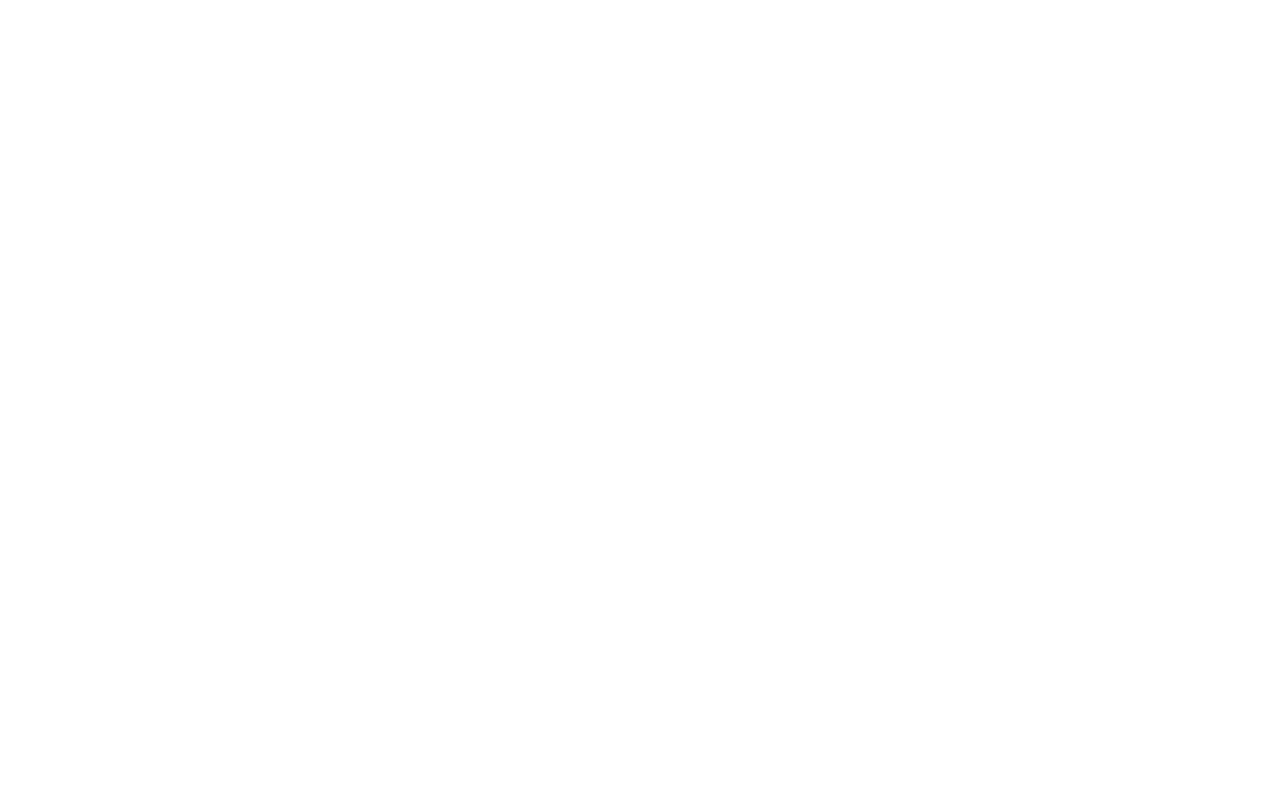
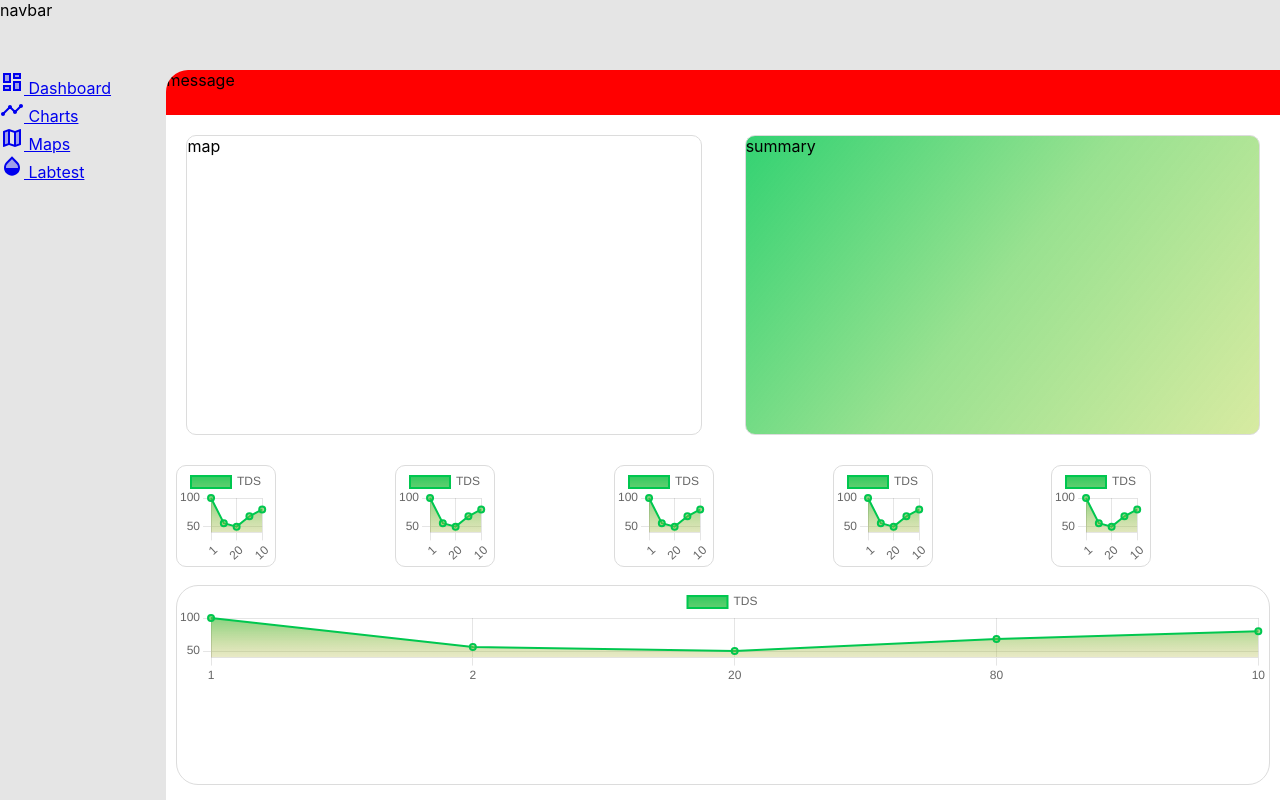
Before and after one commit to msanket9/saaf-water-dashboard, a React (Create React App) app: page / in a window 1280 px wide. Built offline with nearby package versions, Linux system fonts and the light colour scheme.

Commit message:
Minor changes

```diff
--- a/src/App.js
+++ b/src/App.js
@@ -13,7 +13,7 @@
   return (
     <Router>
       <Switch>
-        <Route exact path="/dashboard" component={home}/>
+        <Route exact path="/" component={home}/>
         <Route  path="/charts"component={Charts}/>
         <Route  path="/maps"component={Map}/>
         <Route  path="/labtest"component={Labtest}/>
--- a/src/components/charts/LineChart.js
+++ b/src/components/charts/LineChart.js
@@ -13,7 +13,7 @@
         {
           label: "TDS",
           fill:"start",
-          backgroundColor: gradient, // Put the gradient here as a fill color
+          backgroundColor: gradient,
           borderColor: "rgb(0, 199, 79)",
           borderWidth: 2,
           pointColor: "#fff",
--- a/src/components/pages/home/Home.css
+++ b/src/components/pages/home/Home.css
@@ -31,7 +31,7 @@
 
 .message {
   width: 100%;
-  height: 20px;
+  height: 45px;
   background-color: #ff0000;
 }
 .top_content {
--- a/src/components/pages/home/Home.js
+++ b/src/components/pages/home/Home.js
@@ -2,6 +2,8 @@
 import NavBar from "../NavBar";
 import SideBar from "../Sidebar";
 import "./Home.css";
+import LineChart from '../../charts/LineChart'
+
 function Home() {
   return (
     <div class="container">
@@ -29,13 +31,13 @@
   return (
     <>
       <div class="graphs">
-        <div class="graph_div"></div>
-        <div class="graph_div"></div>
-        <div class="graph_div"></div>
-        <div class="graph_div"></div>
-        <div class="graph_div"></div>
+        <div class="graph_div"> <LineChart /> </div>
+        <div class="graph_div"> <LineChart /> </div>
+        <div class="graph_div"> <LineChart /> </div>
+        <div class="graph_div"> <LineChart /> </div>
+        <div class="graph_div"> <LineChart /> </div>
       </div>
-      <div class="history">history</div>
+      <div class="history"> <LineChart /> </div>
     </>
   );
 }
```
